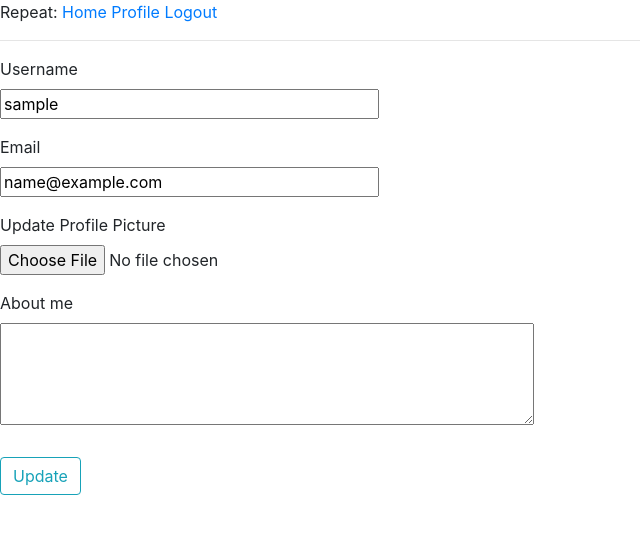
After one commit to Oskarovsky/Repeat, a Flask app: page /edit_profile in a window 1280 px wide. The commit adds this page. Shown: the top 534 px of the page, without its empty margins (0-640 px from the left). Run offline with Flask 2, Linux system fonts and the light colour scheme; the visitor is signed in with stand-in values (Sample User, id 1); data comes from the database, SQL or seed files in the repository; both versions use the stored data as it was after the commit; some libraries are stand-ins or nearby versions.

Commit message:
Added new edit_profile page

```diff
--- a/app/forms.py
+++ b/app/forms.py
@@ -39,6 +39,7 @@ class UpdateForm(FlaskForm):
     username = StringField('Username', validators=[DataRequired()])
     email = StringField('Email', validators=[DataRequired(), Email()])
     picture = FileField('Update Profile Picture', validators=[FileAllowed(['jpg', 'png'])])
+    about_me = TextAreaField('About me', validators=[Length(min=0, max=140)])
     submit = SubmitField('Update')
 
     # function checks if entered username is not already in database
--- a/app/routes.py
+++ b/app/routes.py
@@ -134,3 +134,26 @@ def user(username):
     ]
     image_file = url_for('static', filename='profile_pics/' + user.image_file)
     return render_template('user.html', user=user, posts=posts, visits=visits, image_file=image_file, form=form)
+
+
+
+@app.route('/edit_profile', methods=['GET', 'POST'])
+@login_required
+def edit_profile():
+    form = UpdateForm()
+    if form.validate_on_submit():
+        if form.picture.data:
+            picture_file = save_picture(form.picture.data)
+            user.image_file = picture_file
+        current_user.username = form.username.data
+        current_user.about_me = form.about_me.data
+        current_user.email = form.email.data
+        db.session.commit()
+        flash('Your account has been updated!', 'success')
+        return redirect(url_for('user', username=form.username.data, email=form.email.data, about_me=form.about_me.data))
+    elif request.method == 'GET':
+        form.username.data = current_user.username
+        form.email.data = current_user.email
+        form.about_me.data = current_user.about_me
+    image_file = url_for('static', filename='profile_pics/' + current_user.image_file)
+    return render_template('edit_profile.html', title='Edit Profile', form=form, image_file=image_file)
--- /dev/null
+++ b/app/templates/edit_profile.html
@@ -0,0 +1,46 @@
+{% extends "base.html" %}
+
+{% block content %}
+
+
+    <form action="" method="post" enctype="multipart/form-data">
+        {{ form.hidden_tag() }}
+        <fieldset class="form-group">
+            <div class="form-group">
+                {{ form.username.label }}<br>
+                {{ form.username(size=32) }}<br>
+                {% for error in form.username.errors %}
+                    <span style="color: red;">{{ error }}</span>
+                {% endfor %}
+            </div>
+            <div class="form-group">
+                {{ form.email.label }}<br>
+                {{ form.email(size=32) }}<br>
+                {% for error in form.email.errors %}
+                    <span style="color: red;">{{ error }}</span>
+                {% endfor %}
+            </div>
+            <div class="form-group">
+                {{ form.picture.label() }}
+                {{ form.picture(class="form-control-file") }}
+                {% if form.picture.errors %}
+                    {% for error in form.picture.errors %}
+                        <span class="text-danger">{{ error }}</span><br>
+                    {% endfor %}
+                {% endif %}
+            </div>
+            <div class="form-group">
+                {{ form.about_me.label }}<br>
+                {{ form.about_me(cols=50, rows=4) }}<br>
+                {% for error in form.about_me.errors %}
+                    <span style="color: red;">{{ error }}</span>
+                {% endfor %}
+            </div>
+        </fieldset>
+        <div class="form-group">
+            {{ form.submit(class="btn btn-outline-info") }}
+        </div>
+    </form>
+
+
+{% endblock %}
```
Also changed, not shown: app/templates/user.html (+4 -17 lines), app.db.
